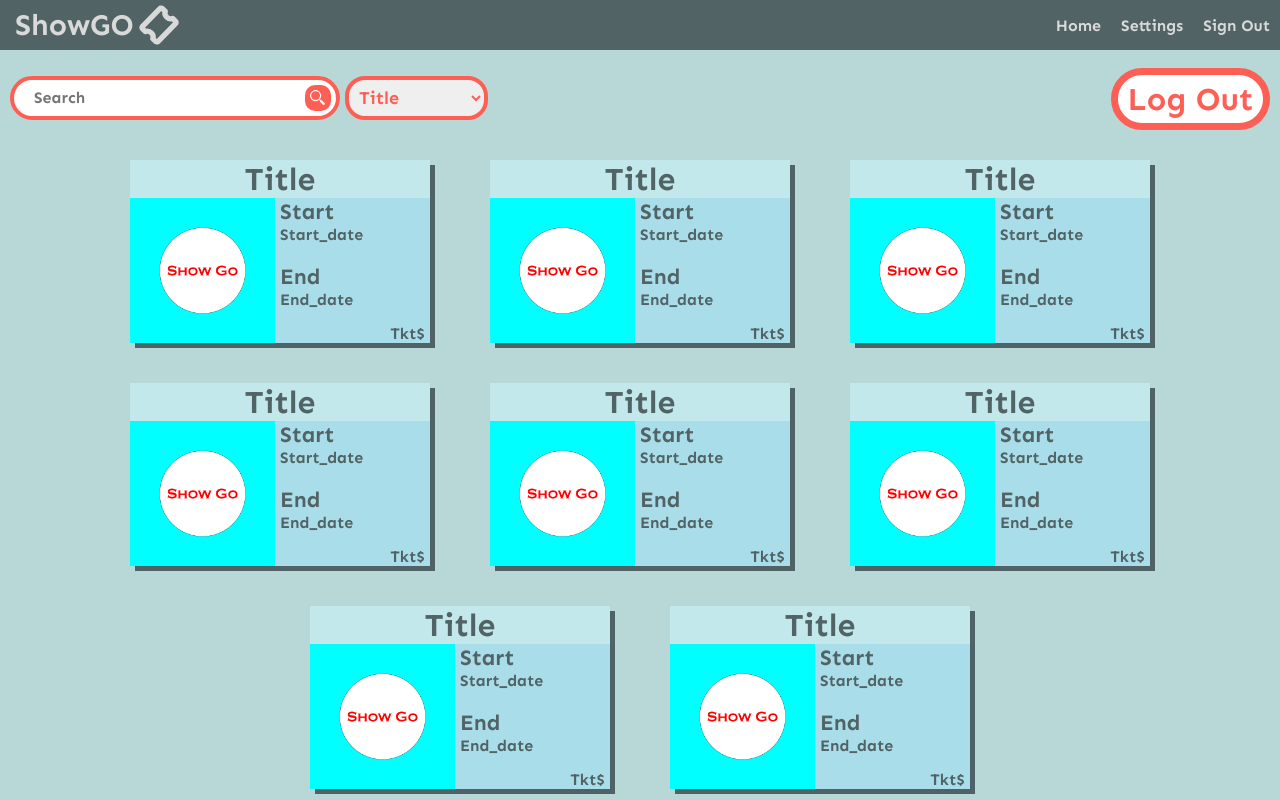
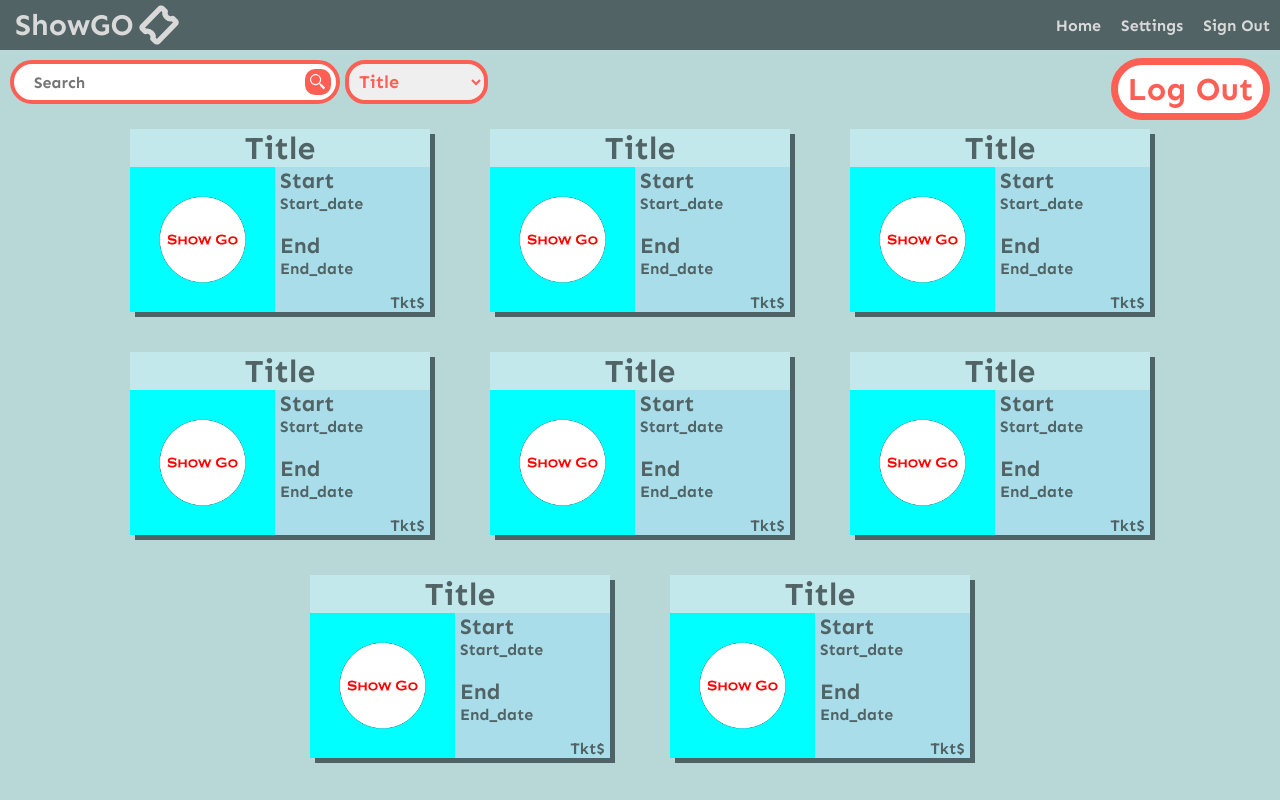
Before and after one commit to LaurenceB2022/ShowGO, a React (Create React App) app: page /showgo/home in a window 1280 px wide. Built offline with nearby package versions, Linux system fonts and the light colour scheme.

Commit message:
Fixed broken css (height of pages / overflow)

```diff
--- a/src/Components/LoginBox.module.css
+++ b/src/Components/LoginBox.module.css
@@ -7,6 +7,7 @@
   align-items: center;
 
   width: inherit;
+  min-height: calc(100vh - var(--navbar-height));
   height: calc(100vh - var(--navbar-height));
 
 }
--- a/src/Components/UserHomepage.module.css
+++ b/src/Components/UserHomepage.module.css
@@ -8,12 +8,11 @@
 }
 
 .content {
-    min-height: calc(100vh - var(--navbar-height));
+    height: calc(100vh - var(--navbar-height));
 }
 
 .section_1 {
-    margin-top: 10px;
-    min-height: 80px;
+    padding-top: 10px;
     height: fit-content;
     display:flex;
     justify-content: center;
@@ -21,7 +20,7 @@
 }
 
 .section_2 {
-    height: 83vh;
+    height: 82vh;
     /* background-color: aqua; */
     overflow-y: auto;
 }
--- a/src/index.css
+++ b/src/index.css
@@ -94,7 +94,7 @@
   background: var(--light-green);
   padding: 0;
   margin: 0;
-  height: 100vh;
+  min-height: 100vh;
   width: 100vw;
   overflow-x: hidden;
 
```
